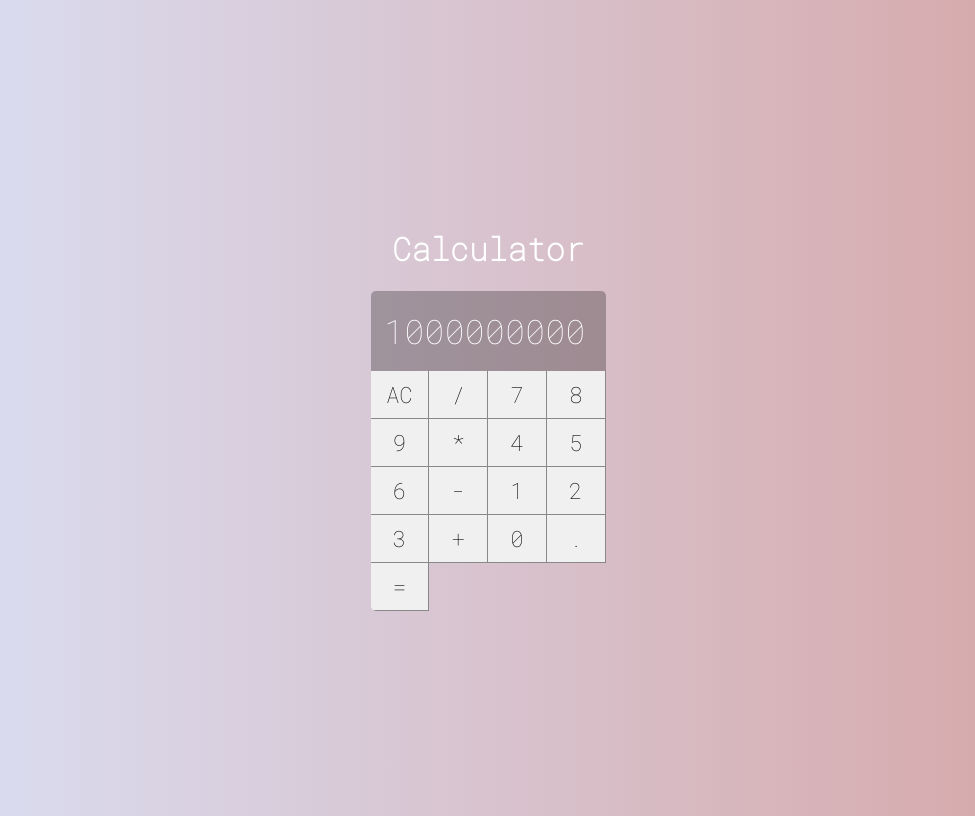
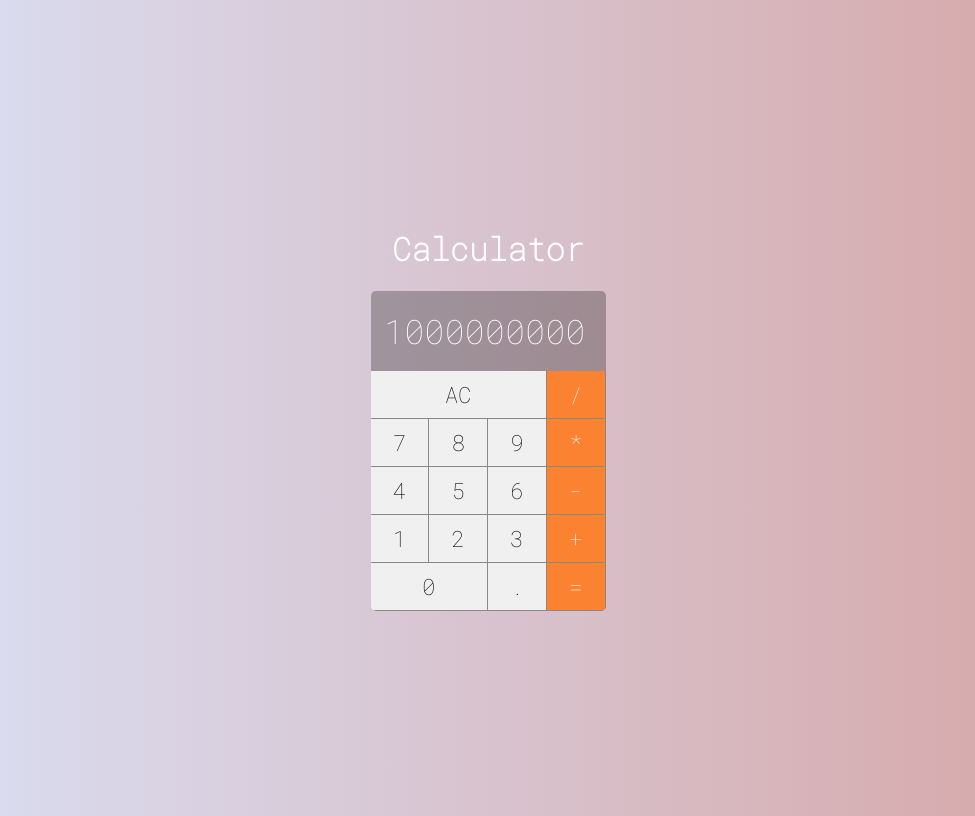
Before and after one commit to rianperassoli/react, a React (Create React App) app in the folder calculadora/: page / in a window 1280 px wide. Shown: the whole page, without its empty margins (152-1127 px from the left). Built offline with nearby package versions, Linux system fonts and the light colour scheme.

Commit message:
Criados cliques dos botoes e configurado estilo e tamanho dos botoes

```diff
--- a/calculadora/src/components/Button.css
+++ b/calculadora/src/components/Button.css
@@ -11,3 +11,25 @@
     border-bottom: var(--border-button);
     outline: none;
 }
+
+.button:active {
+    background-color: #CCC;
+}
+
+.button.double {
+    grid-column: span 2;
+}
+
+.button.triple {
+    grid-column: span 3;
+}
+
+.button.operation {
+    background-color: #FA8231;
+    color: #FFF;
+}
+
+.button.operation:active {
+    background-color: #FA8231cc;
+    color: #FFF;
+}
--- a/calculadora/src/components/Button.jsx
+++ b/calculadora/src/components/Button.jsx
@@ -1,5 +1,19 @@
 import React from 'react'
 import './Button.css'
 
-export default props =>
-    <button className='button'>{props.label}</button>
+export default props => {
+
+    let classes = 'button '
+    classes += props.operation ? 'operation' : ''
+    classes += props.double ? 'double' : ''
+    classes += props.triple ? 'triple' : ''
+
+    return (
+        <button
+            className={classes}
+            onClick={e => props.click && props.click(props.label)}>
+
+            {props.label}
+        </button >
+    )
+}
--- a/calculadora/src/main/Calculator.jsx
+++ b/calculadora/src/main/Calculator.jsx
@@ -5,28 +5,49 @@
 import Display from '../components/Display'
 
 export default class Calculator extends Component {
+
+    constructor(props) {
+        super(props)
+
+        this.clearMemory = this.clearMemory.bind(this)
+        this.setOperation = this.setOperation.bind(this)
+        this.addDigit = this.addDigit.bind(this)
+    }
+
+    clearMemory() {
+        console.log('limpar')
+    }
+
+    setOperation(operation) {
+        console.log(operation)
+    }
+
+    addDigit(n) {
+        console.log(n)
+    }
+
     render() {
         return (
             <div className="calculator">
-                <Display value={1000000000}/>
+                <Display value={1000000000} />
 
-                <Button label="AC"/>
-                <Button label="/"/>
-                <Button label="7"/>
-                <Button label="8"/>
-                <Button label="9"/>
-                <Button label="*"/>
-                <Button label="4"/>
-                <Button label="5"/>
-                <Button label="6"/>
-                <Button label="-"/>
-                <Button label="1"/>
-                <Button label="2"/>
-                <Button label="3"/>
-                <Button label="+"/>
-                <Button label="0"/>
-                <Button label="."/>
-                <Button label="="/>
+                <Button label="AC" click={this.clearMemory} triple />
+                <Button label="/" click={this.setOperation} operation />
+                <Button label="7" click={this.addDigit} />
+                <Button label="8" click={this.addDigit} />
+                <Button label="9" click={this.addDigit} />
+                <Button label="*" click={this.setOperation} operation />
+                <Button label="4" click={this.addDigit} />
+                <Button label="5" click={this.addDigit} />
+                <Button label="6" click={this.addDigit} />
+                <Button label="-" click={this.setOperation} operation />
+                <Button label="1" click={this.addDigit} />
+                <Button label="2" click={this.addDigit} />
+                <Button label="3" click={this.addDigit} />
+                <Button label="+" click={this.setOperation} operation />
+                <Button label="0" click={this.addDigit} double />
+                <Button label="." click={this.addDigit} />
+                <Button label="=" click={this.addDigit} operation />
             </div>
         )
     }
```
